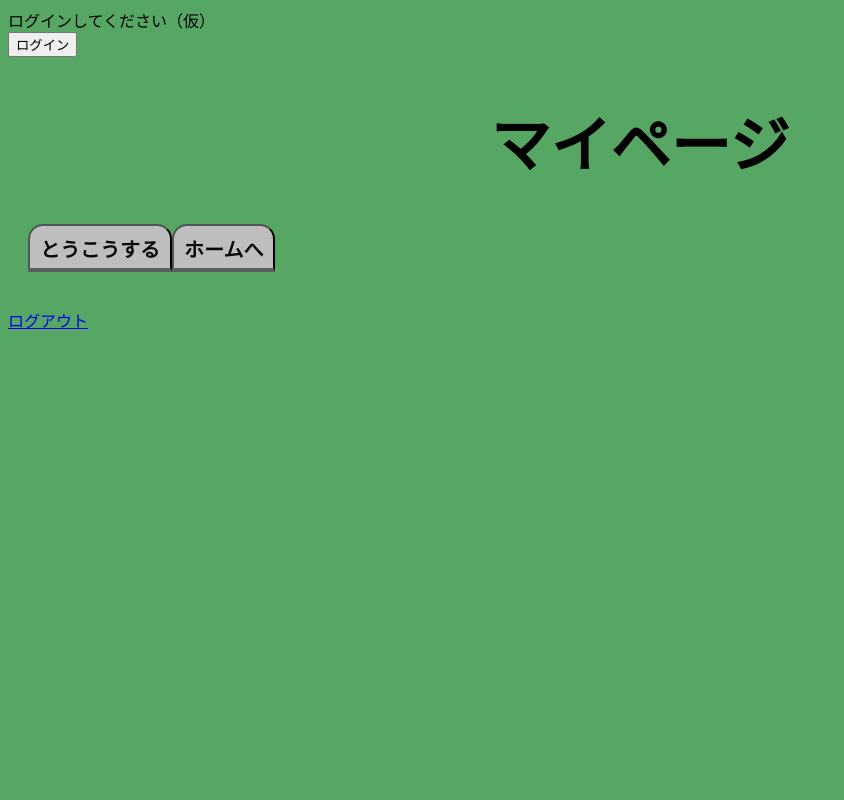
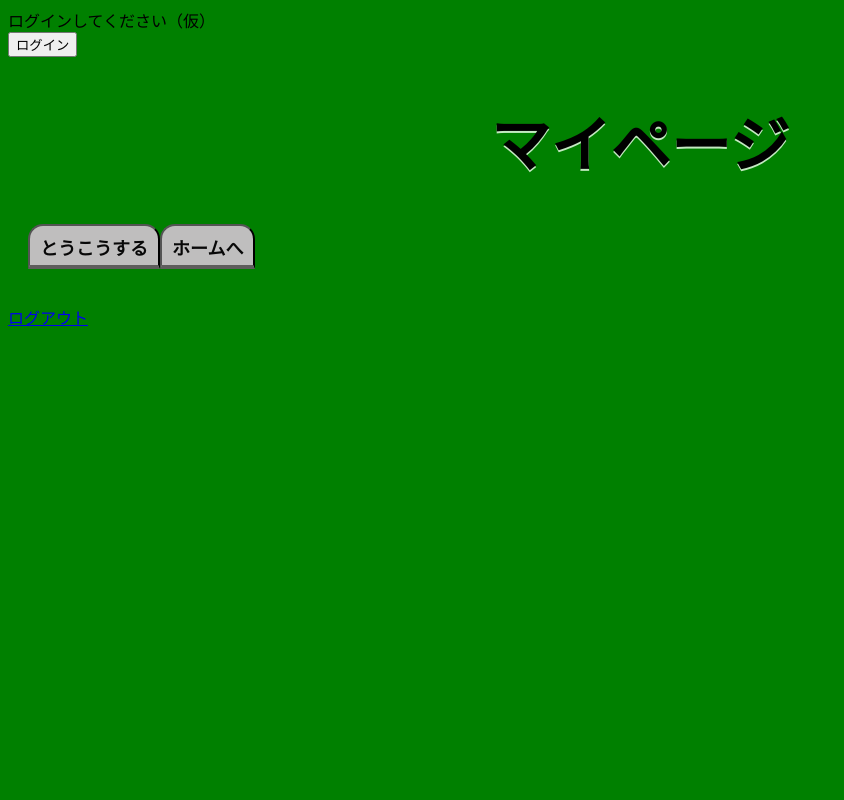
Before and after one commit to tsurumutsumi/T3N3, a PHP site: page /mypage/mypage.php in a window 1280 px wide. Shown: the whole page, without its empty margins (0-844 px from the left). Run offline with PHP 8.4, Linux system fonts and the light colour scheme; data that the repository does not hold is empty; some libraries are stand-ins or nearby versions; some web fonts are replaced.

Commit message:
mypage.css変更(ソースに記述あり)

```diff
--- a/css/mypage.css
+++ b/css/mypage.css
@@ -3,12 +3,13 @@
     src: url("/font/Nosutaru-dotMPlusH-10-Regular.ttf");}
 
 body{
-    background-color: #56a764;
+    background-color: #008000;/*変更(5/17)*/
     font-family: "ノスタルドット（M+）";
 }
 h1{
     font-size: 60px;
 	text-align: center;
+    text-shadow: 0px 2px #c4eac2;/*追加(5/17)*/
 }
 .button{
     display: flex;
@@ -16,7 +17,7 @@ h1{
 }
 /* 投稿ボタン */
 .post{
-        font-size: 20px;
+        font-size: 18px;/*変更(5/17)*/
         font-family: "ノスタルドット（M+）";
         position: relative;
         display: inline-block;
@@ -31,7 +32,7 @@ h1{
 }
 /* ホームボタン */
 .post_2{
-    font-size: 20px;
+    font-size: 18px;/*変更(5/17)*/
     font-family: "ノスタルドット（M+）";
     position: relative;
     display: inline-block;
```
